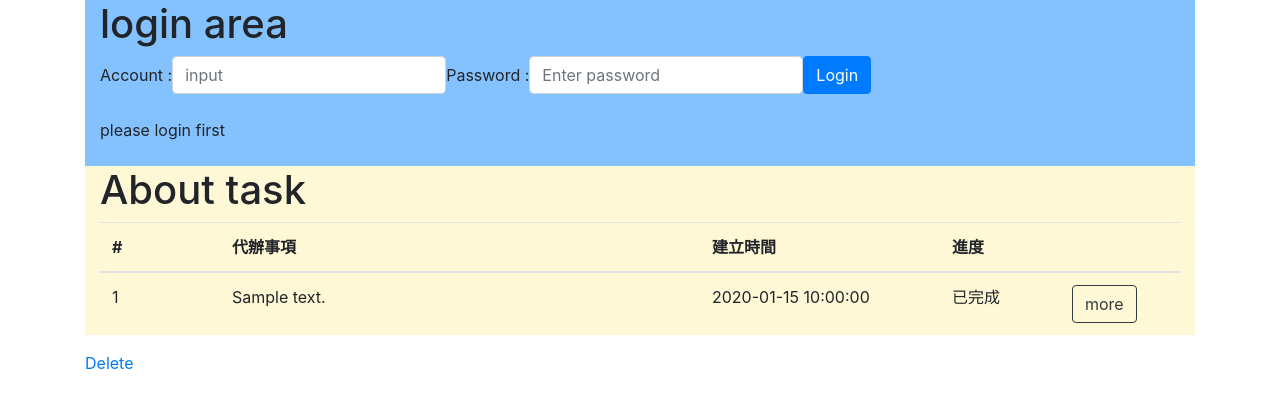
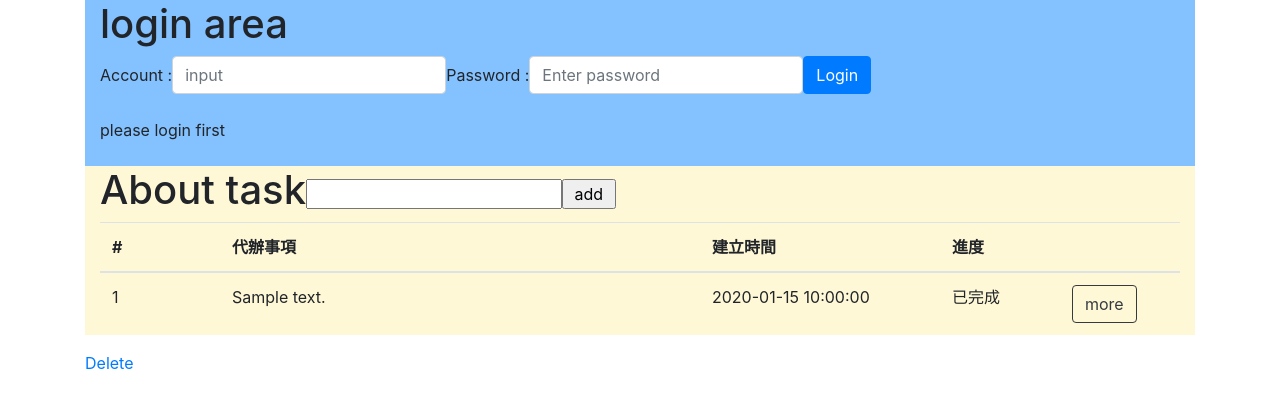
Before and after one commit to kiddchantw/todolist, a PHP site: page / in a window 1280 px wide. Shown: the top 408 px of the page. Run offline with PHP 8.4, Linux system fonts and the light colour scheme; tables that the repository leaves empty or names only in its code hold one stand-in row (values such as "Sample post").

Commit message:
task add ui

```diff
--- a/index.php
+++ b/index.php
@@ -39,7 +39,14 @@ include ("dbconfig.php");
 </form>
 </div>
 <div class="container-fluid" style="background-color:#FFF8D7;">
+    <form class="form-inline" action="controller.php" method = "post">
     <h1>About task </h1>
+    <input type="text"  name = "input_task">
+    <!-- <button type="submit" class="btn btn-primary" name="input_task" > add </button> -->
+    <input type="submit" name="input_task" value=" add "/>
+</form>
+
+
     <table class="table">
     <thead>
       <tr>
@@ -68,52 +75,34 @@ include ("dbconfig.php");
                 echo "<td>";
                 $task_status = $result_showAll['Status'] ;
                 $task_id = $result_showAll['ID'] ;
-
                 if($task_status == 0) {
                   echo "<button type=\"submit\" class=\"btn btn-primary\" name=\"btn_done\"  value = \"$task_id\" > 完成 </button>";
                 }else{
                   echo "已完成";
                 }
                 echo "</td>";
-                //echo "<td>".$result_showAll['Status']."</td>";
-                // echo "<td><input type=\"submit\" name=\"more\" value=\"more\">
                 echo "<td>";
-                //echo "<button type=\"submit\" class=\"btn btn-outline-dark\" onclick=\"moreDetail()\" >more</button>";
                 echo "<button type=\"submit\" class=\"btn btn-outline-dark\" name=\"btn_more\" > more </button>";
                 echo "</td>";
                 echo "</tr>";
               }
             }
           ?>
-      </form>
+        </form>
 
     </tbody>
   </table>
 </div>
-<!--
-<button onclick="myFunction()">Click me</button>
-<p id="demo"></p> -->
 
-<!-- <script>
-function moreDetail() {
-  // document.getElementById("demo").innerHTML = "Hello World";
-  alert("hello word ");
-}
-</script> -->
-<!-- <form action="<?php $_SERVER["PHP_SELF"];?>" method = "post">
-  <input type="submit" name="submitButton" value="存入" />
-</form>  -->
+
+
 <a href="" onclick="removeday(event)" class="deletebtn">Delete</a>
 
 
 <script>
   async function removeday(e) {
     e.preventDefault();
-    // document.body.innerHTML+= '<br>'+ await(await fetch('?remove=1')).text();
     document.body.innerHTML = '<br>'+ await(await fetch('?remove=1')).text();
-
-
-
   }
 </script>
 
@@ -125,18 +114,6 @@ function moreDetail() {
 
   if (isset($_GET['remove'])) { return removeday(); }
 
-
-
-
-  // if(isset($_POST['submitButton']) && ($_SERVER["REQUEST_METHOD"] == "POST" )  ){
-  //  $this->testPhpHtml();
-  // }
-
-  // function testPhpHtml(){
-  //       echo "testPhpHtml";
-
-  // }
-
 ?>
 
 
```
Also changed, not shown: controller.php (+11 -3 lines).
